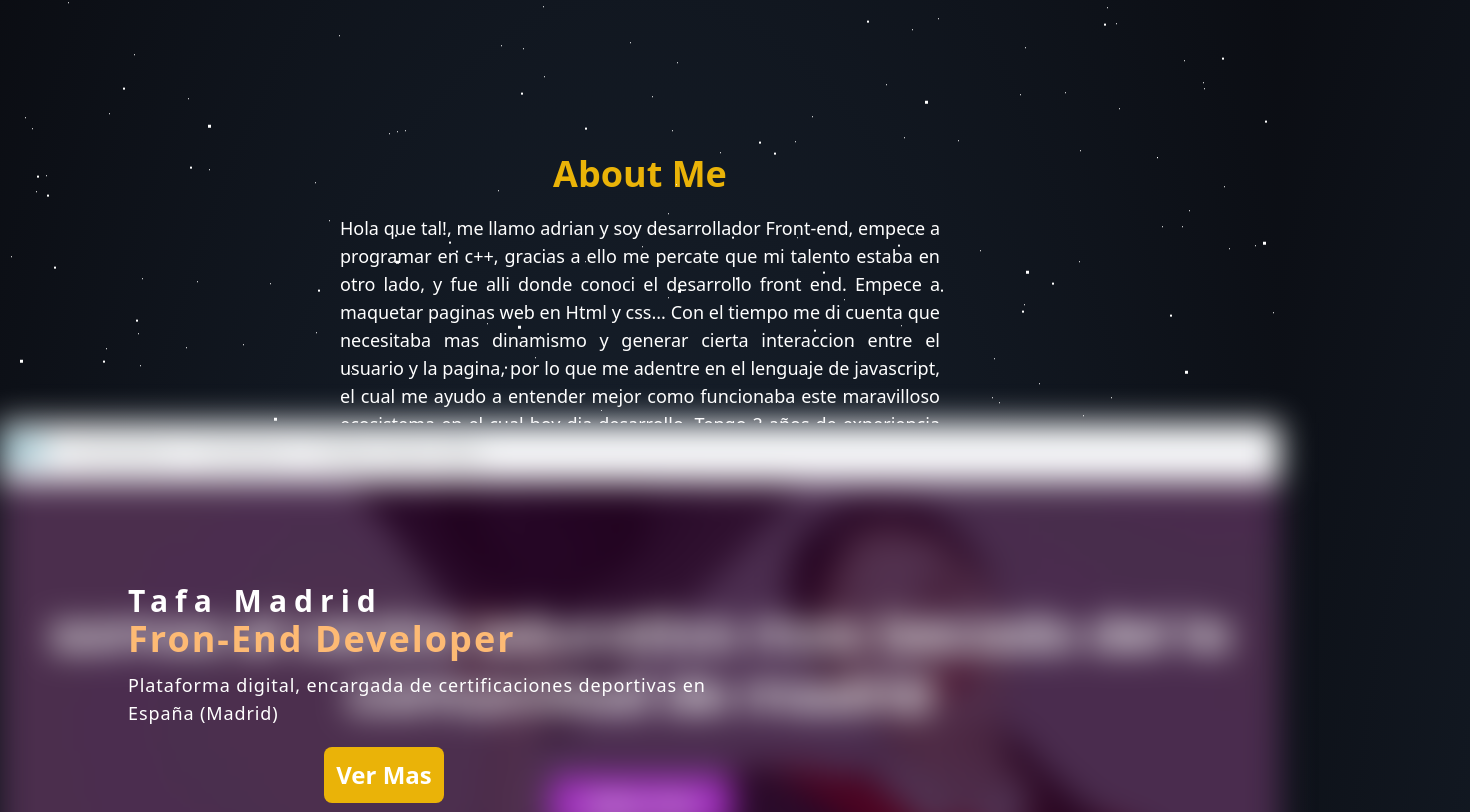
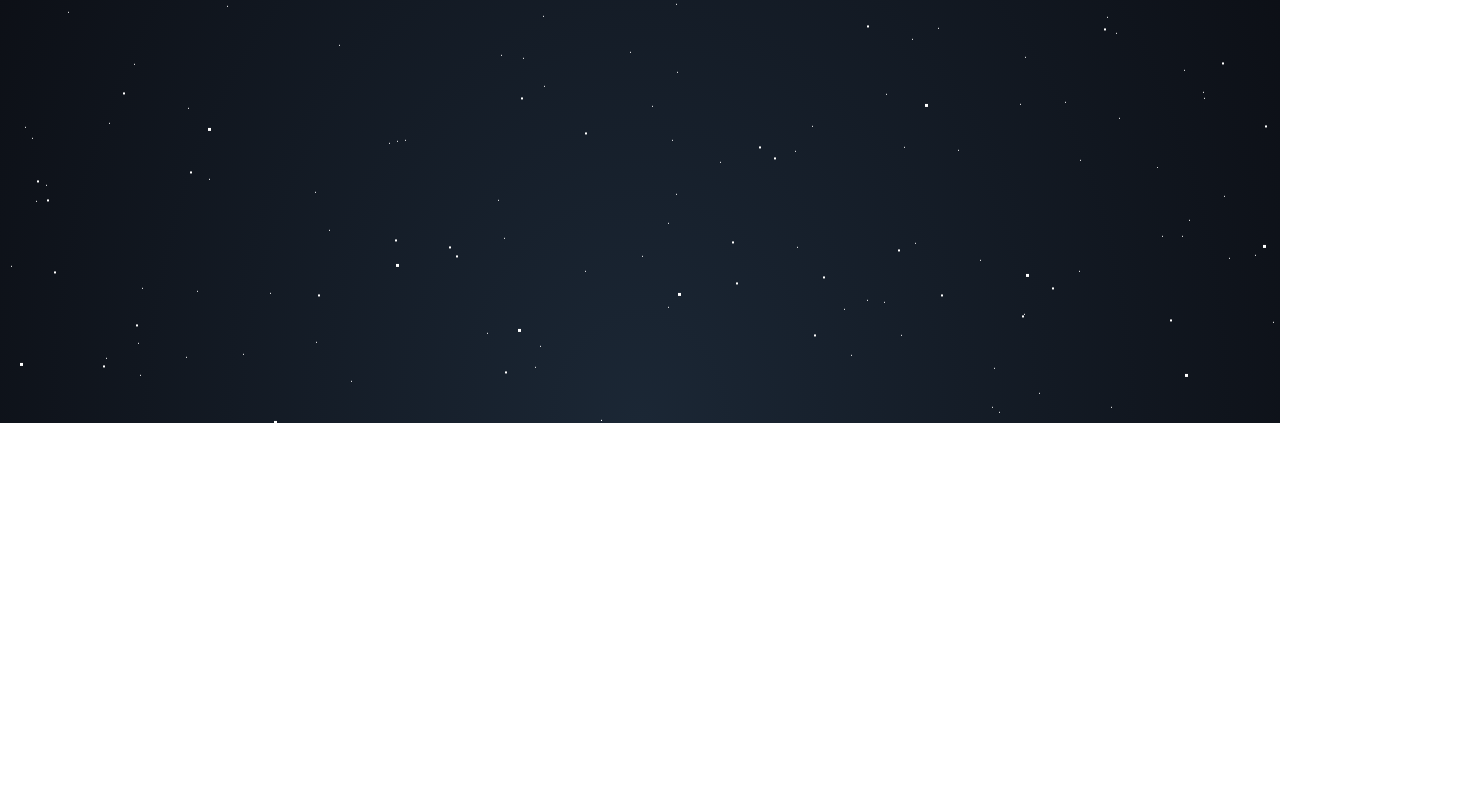
Before and after one commit to adrian-enis/Portfolio, a React (Vite) app: page / in a window 1280 px wide. Shown: the part 377-1189 px from the top of the page, 1470 px wide, since content can reach past the window. After the commit the page ends 800 px from the top, so only its background shows below. Built offline with nearby package versions, Linux system fonts and the light colour scheme.

Commit message:
commit 3

```diff
--- a/src/App.tsx
+++ b/src/App.tsx
@@ -1,27 +1,26 @@
-
-import { Aboutme } from "./components/Aboutme";
-import { Carousel } from "./components/Carousel";
+import React from 'react';
+import { BrowserRouter as Router, Route, Routes, Navigate } from 'react-router-dom';
 import Header from "./components/Header";
-import Home from "./components/Home"
+import Home from "./components/Home";
+import {Aboutme} from "./components/Aboutme";
+import {Carousel} from "./components/Carousel";
 import Particle from "./utils/Particle";
-
 
 function App() {
   return (
-    <div className="">
+    <Router>
       <Particle>
-        <Header/>
-        <Home/>
-      <div className=" mt-[10rem]">
-        <Aboutme/>
-      </div>
+        <Header />
+        <Routes>
+          <Route path="/" element={<Home />} />
+          <Route path="/aboutme" element={<Aboutme />} />
+          <Route path="/works" element={<Carousel />} />
+          <Route path="/linkedin" element={<Navigate to="https://www.linkedin.com/in/adrianenis/"/>} />
+          <Route path="/github" element={<Navigate to="https://github.com/adrian-enis"/>} />
+
+        </Routes>
       </Particle>
-
-      <div className="relative z-10 h-[100vh] w-[100wh]">
-
-        <Carousel/>
-      </div>
-    </div>
+    </Router>
   );
 }
 
--- a/src/components/Header.tsx
+++ b/src/components/Header.tsx
@@ -1,13 +1,14 @@
 import React from 'react'
+import { Link } from 'react-router-dom'
 
 const Header = () => {
   return (
     <header className='w-[1200px] h-[50px] max-w-[80%]
       m-auto flex items-center relative z-50'>
     <nav className='w-[80%] md:w-[45%] flex justify-around capitalize text-white font-bold text-lg '>
-      <a href="">home</a>
-      <a href="">About Me</a>
-      <a href="">Works</a>
+      <Link to="/">Home</Link>
+      <Link to="/aboutme">About me</Link>
+      <Link to="/works">Works</Link>
     </nav>
   </header>
   )
--- a/src/components/Home.tsx
+++ b/src/components/Home.tsx
@@ -1,3 +1,5 @@
+import { Link } from "react-router-dom";
+
 const Home = () => {
   return (
     <section className="">
@@ -10,8 +12,9 @@ const Home = () => {
         </h3>
 
         <div className="flex justify-evenly mt-[1%]  w-[50%] m-auto">
-          <a href="#" className="text-3xl font-semibold text-blue-600">Linkedin</a>
-          <a href="#" className="text-3xl font-semibold text-white">Github</a>
+          <a target="_blank" href="https://www.linkedin.com/in/adrianenis/" className="text-3xl font-semibold text-blue-600">Linkedin</a>
+          <a target="_blank" href="https://github.com/adrian-enis" className="text-3xl font-semibold text-white">Github</a>
+
         </div>
       </article>
 
--- a/src/data/dataBase.ts
+++ b/src/data/dataBase.ts
@@ -1,86 +1,77 @@
 import { Thumbnail, WorkData } from "../types";
 
-export const dataWorks:WorkData[] = [
-
+export const dataWorks: WorkData[] = [
   {
-        id:1,
+    id: 1,
     image: "image1",
     name: "Tafa Madrid",
     title: "Fron-End Developer",
-        description: "Plataforma digital, encargada de certificaciones deportivas en España (Madrid)",
+    description:
+      "Plataforma digital, encargada de certificaciones deportivas en España (Madrid)",
     netlify: "https://spontaneous-souffle-b44c98.netlify.app/",
-        linkedin:"www.linkedin.com/in/adrianenis",
-
   },
   {
-        id:2,
+    id: 2,
     image: "image2",
     name: "Slider Carousel",
     title: "Front-End Developer",
-        description: "Slider carousel, usando solo html, css y javascript. Animaciones y transiciones en Imagenes ",
-        netlify: "Ver mas",
-        linkedin:"www.linkedin.com/in/adrianenis",
+    description:
+      "Slider carousel, usando solo html, css y javascript. Animaciones y transiciones en Imagenes ",
+    netlify: "https://inquisitive-sprite-a6ef8a.netlify.app/",
   },
   {
-        id:3,
+    id: 3,
     image: "image3",
     name: "Mercado Libre",
     title: "Front-End Developer",
-        description: "Clon de mercado libre, cuenta con su listado de productos, carrito de compras, navegacion",
-        netlify: "Ver mas",
-        linkedin:"www.linkedin.com/in/adrianenis",
+    description:
+      "Maquetacion web, minimalista de un blog ramdon",
+    netlify: "https://stellular-jelly-a52b15.netlify.app/",
   },
   {
-        id:4,
+    id: 4,
     image: "image4",
     name: "Calculadora de propinas",
     title: "Front-End Developer",
-        description: "Una app que permite crear montos de acuerdo el Porcentaje del producto",
-        netlify: "Ver mas",
-        linkedin:"www.linkedin.com/in/adrianenis",
+    description:
+      "Una app que permite crear montos de acuerdo el Porcentaje del producto",
+    netlify: "https://curious-lily-ab5e20.netlify.app/",
   },
   {
-        id:5,
+    id: 5,
     image: "image5",
     name: "Lebomar",
     title: "Front-End Developer",
-        description: "Un pequeño clon de la empresa Lebomar, que es basicamente una empresa especializada en vente de articulos de oficinas",
-        netlify: "Ver mas",
-        linkedin:"www.linkedin.com/in/adrianenis",
+    description:
+      "Un pequeño clon de la empresa Lebomar, que es basicamente una empresa especializada en vente de articulos de oficinas",
+    netlify: "https://melodic-tiramisu-841958.netlify.app/",
   },
+];
 
-]
-
-export const dataThumbnail:Thumbnail[] = [
+export const dataThumbnail: Thumbnail[] = [
   {
-        id:1,
-        title:"Tafa Madrid",
+    id: 1,
+    title: "Tafa Madrid",
     image: "image1",
-
   },
   {
-        id:2,
-        title:"Slider Carousel",
+    id: 2,
+    title: "Slider Carousel",
     image: "image2",
-
   },
   {
-        id:3,
+    id: 3,
     title: "Mercado Libre",
     image: "image3",
-
   },
   {
-        id:4,
+    id: 4,
     title: "Calculadora de propinas",
     image: "image4",
-
   },
   {
-        id:5,
+    id: 5,
     title: "Lebomar",
     image: "image5",
-
   },
-
-]
+];
```
Also changed, not shown: public/img/image3.jpg. Lines whose indentation alone changed are shown as unchanged.
